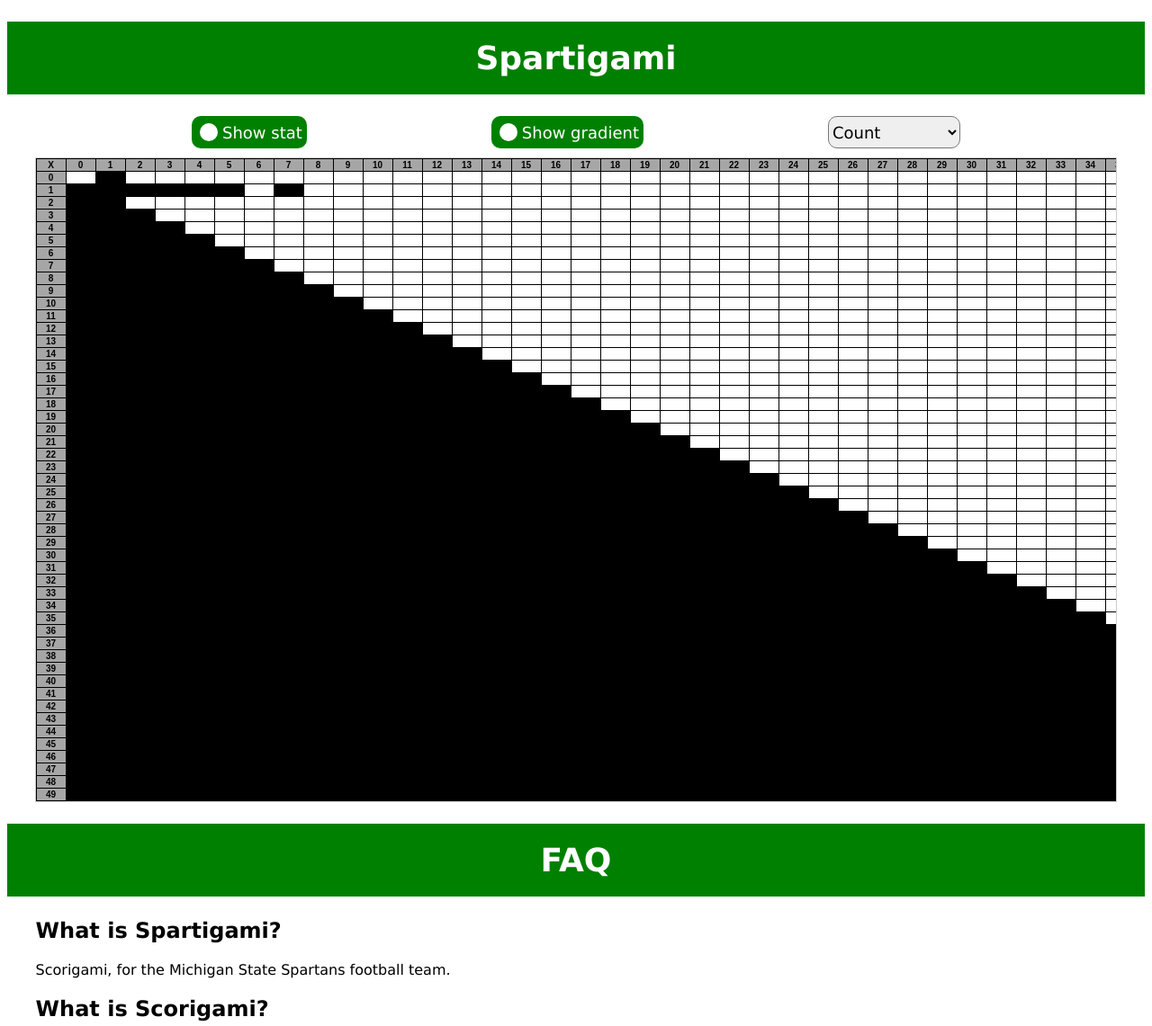
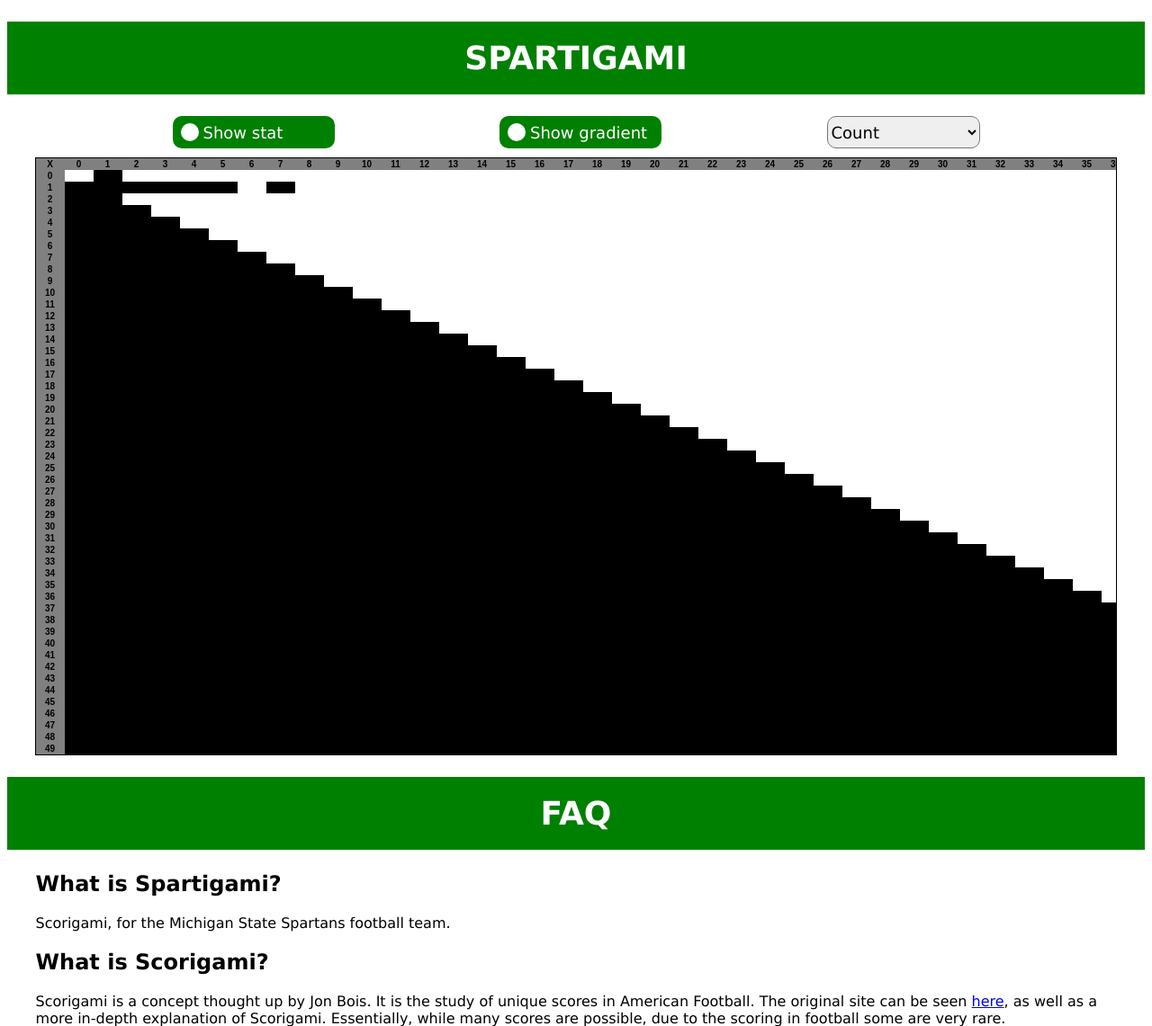
Before and after one commit to EthanRylko/Spartigami, a Django app: page / in a window 1280 px wide. Shown: the top 1141 px of the page at 90% size. Run offline with Django 5.2, Linux system fonts and the light colour scheme; tables that the repository leaves empty hold one stand-in row (values such as "Sample post"); lists and menus that the app fills with data are empty.

Commit message:
Table highlighting and other minor cosmetics

```diff
--- a/spartigamisite/spartigamiapp/static/index.js
+++ b/spartigamisite/spartigamiapp/static/index.js
@@ -100,6 +100,40 @@ function refresh_table(callback) {
     .catch(error => console.error('Error:', error));
 }
 
+function highlight(cell, on) {
+    color = cell.style.backgroundColor;
+    if (color == "white" || color == "silver") {
+        cell.style.backgroundColor = on ? "silver" : "white";
+        return;
+    }
+
+    console.log(color);
+    if (color == "gray" || color == "gold") {
+        cell.style.backgroundColor = on ? "gold": "gray";
+    }
+}
+
+function highlight_row_col(cursor_cell, on) {
+    const row = cursor_cell.parentNode;
+    const cells = row.querySelectorAll("td, th");
+    const col_index = Array.from(cursor_cell.parentNode.children).indexOf(cursor_cell);
+
+    cells.forEach(cell => {
+        highlight(cell, on);
+    });
+
+    const rows = row.parentNode.querySelectorAll("tr");
+    const top_row = document.getElementById("header");
+    highlight(top_row.querySelectorAll("th")[col_index], on);
+    rows.forEach(r => {
+        const cell = r.children[col_index];
+        if (cell) {
+            highlight(cell, on);
+        }
+    });
+
+}
+
 var mode = "count";
 var show_stat = false;
 var show_grad = false;
@@ -156,4 +190,19 @@ document.addEventListener("DOMContentLoaded", function() {
         mode = dropdown.value;
         refresh_table(table_callback);
     });
+
+    const table = document.getElementById('scoretable');
+    const rows = table.querySelectorAll('tr');
+    rows.forEach(row => {
+        const cells = row.querySelectorAll('td');
+        cells.forEach(cell => {
+            cell.addEventListener("mouseover", function () {
+                highlight_row_col(cell, true);
+            });
+            cell.addEventListener("mouseout", function () {
+                highlight_row_col(cell, false);
+            });
+        });
+    });
+
 });
--- a/spartigamisite/spartigamiapp/static/style.css
+++ b/spartigamisite/spartigamiapp/static/style.css
@@ -2,17 +2,13 @@ table {
     border-collapse: collapse;
     align-self: center;
     margin: auto;
-}
-
-table{
-    border: 1px solid black;
     table-layout: fixed;
     width: calc(30px * 61);
     user-select: none;
 }
 
 th, td {
-    border: 1px solid black;
+    margin: 0;
     text-align: center;
     width: 30px;
     font-size: 10px;
@@ -20,7 +16,7 @@ th, td {
 }
 
 th {
-    background-color: rgb(166, 166, 166);
+    font-weight: 800;
 }
 
 h1 {
@@ -47,6 +43,7 @@ label {
     color: white;
     user-select: none;
     position: relative;
+    width: 170px;
 }
 
 p {
@@ -57,6 +54,7 @@ select {
     font-family: 'Lucida Sans', 'Lucida Sans Regular', 'Lucida Grande', 'Lucida Sans Unicode', Geneva, Verdana, sans-serif;
     font-size: 18px;
     border-radius: 10px;
+    width: 170px;
 }
 
 input {
@@ -74,7 +72,13 @@ input:checked {
 }
 
 input:hover {
-    background-color: #ccc;
+    background-color: #ddd;
+}
+
+th:first-child {
+    position: sticky;
+    left: 0;
+    z-index: 1;
 }
 
 div.section-header {
@@ -95,6 +99,7 @@ div.table-container {
     overflow-x: auto;
     border: 1px solid #ccc;
     margin: 0 auto;
+    border: 1px solid black;
 }
 
 div.faq {
@@ -134,19 +139,10 @@ div.infobox-content {
     font-size: 20px;
 }
 
-
-
 .checkmark:after {
     content: "";
     position: absolute;
     display: none;
-}
-
-input:checked ~ .checkmark:after {
-    display: block;
-}
-
-.checkmark:after {
     left: 15px;
     top: 10px;
     width: 5px;
@@ -155,3 +151,7 @@ input:checked ~ .checkmark:after {
     border-width: 0 3px 3px 0;
     transform: rotate(45deg);
 }
+
+input:checked ~ .checkmark:after {
+    display: block;
+}
--- a/spartigamisite/spartigamiapp/templates/index.html
+++ b/spartigamisite/spartigamiapp/templates/index.html
@@ -10,7 +10,7 @@
 
 <body>
     <div class="section-header">
-        <h1> Spartigami </h1>
+        <h1> SPARTIGAMI </h1>
     </div>
 
     <div id="options" class="options">
@@ -38,16 +38,16 @@
         <table id="scoretable">
             <thead>
                 <tr id="header">
-                    <th> X </th>
+                    <th style="background-color: gray"> X </th>
                     {% for i in head_range %}
-                        <th> {{i}} </th>
+                        <th style="background-color: gray"> {{i}} </th>
                     {% endfor %}
                 </tr>
             </thead>
             <tbody>
                 {% for i in row_range %}
                     <tr>
-                        <th>
+                        <th style="background-color: gray">
                             {{i}}
                         </th>
                         {% for j in head_range %}
@@ -60,7 +60,7 @@
                                     {% elif data|index:idx != 0 %}
                                         <td class="clickable" cell-id="{{idx}}"> </td>
                                     {% else %}
-                                        <td> </td>
+                                        <td style="background-color: white"> </td>
                                     {% endif %}
                                 {% endwith %}
                             {% endif %}
```
